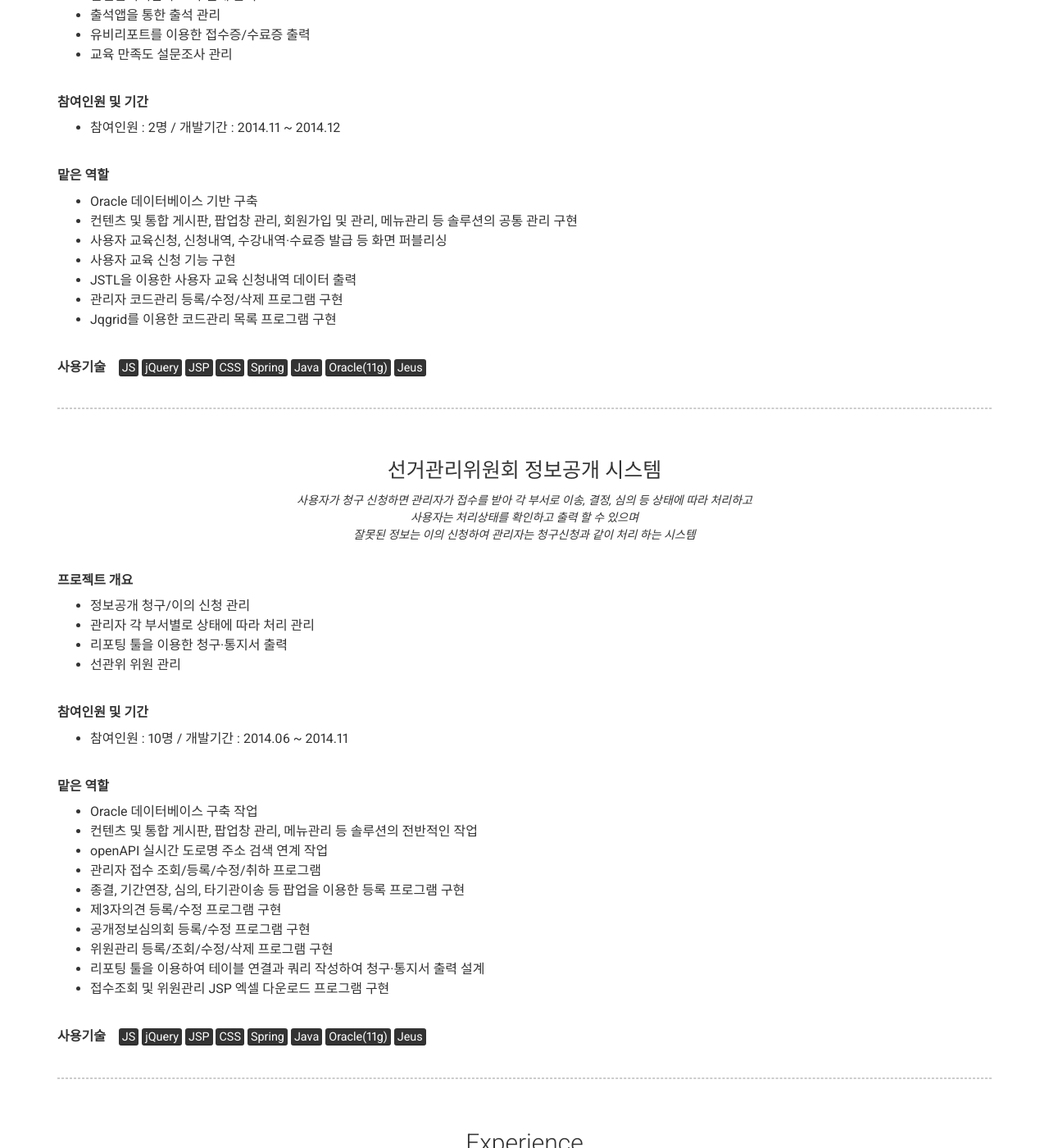
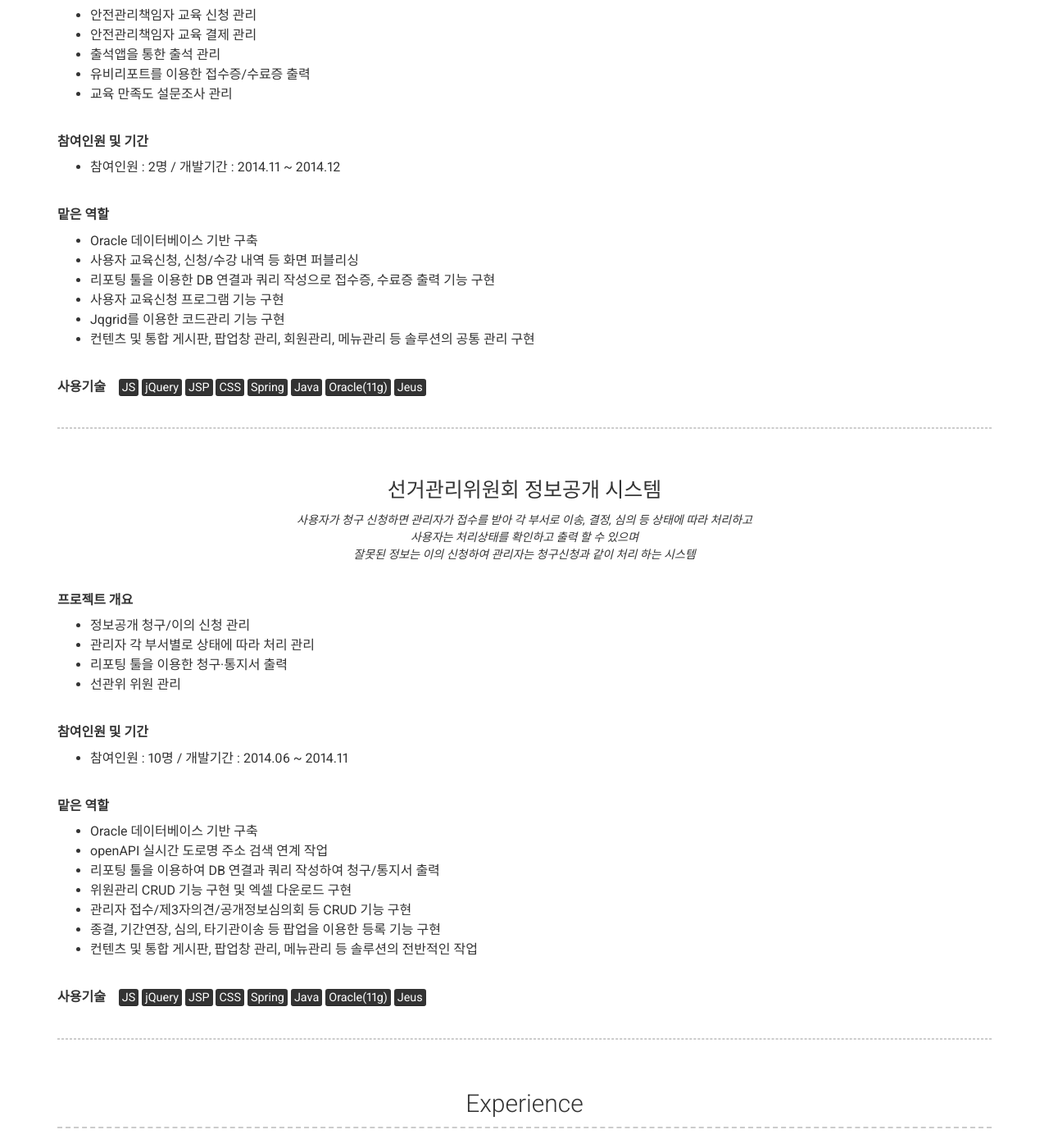
Before and after one commit to gpal1126/gpal1126.github.io, a Jekyll site: the page built from index.md, in a window 1280 px wide and 1400 px high, scrolled down 5604 px. Shown: the whole window at 82% size. Built offline with Jekyll 4.4.1, drawn with Linux system fonts in a browser that asks for light colours; nearby versions of some CDN libraries; some of the changed text lies outside the part shown.

Commit message:
프로젝트 내용 수정

```diff
--- a/_data/projects.yml
+++ b/_data/projects.yml
@@ -11,9 +11,9 @@
     - 구매대행/배송대행 신청
     - 주문/배송 관리, 취소/반품 관리, 사고 관리
     - 관리자 주문 진행 관리
-    - 대행수수료/통관목록/배송옵션/주문상태/무게비용 관리
+    - 대행수수료/통관목록/배송옵션/주문상태/무게비용 통합 관리
     - 담당자/스태프/유저 관리
-    - 공통 게시판 관리
+    - 통합 게시판 관리
     <br/>
     <br/>
 
@@ -33,8 +33,10 @@
     - 네이버 파파고 NMT API를 이용한 상품 데이터 번역, 로마자 변환
     - 네이버 아이디로 로그인 적용
     - multer를 이용한 업로드 구현
-    - summernote를 이용한 게시판 작성, tui-grid를 이용한 리스트, 공통 게시판 구현
-    - bcrypt 이용한 암호화 패스워드 관리, Helmet 사용/x-powered-by 미사용/쿠키 보안 옵션 설정으로 보안성 강화
+    - tui-grid를 이용한 대행수수료/통관목록/배송옵션/주문상태/무게비용 통합 관리
+    - summernote를 이용한 게시판 작성 및 통합 게시판 구현
+    - bcrypt 이용한 암호화 관리, Helmet 사용/x-powered-by 미사용/쿠키 보안 옵션 설정으로 보안성 강화
+    - Linux 쉘스크립트를 이용한 DB 자동 백업 관리
     - KT Cloud를 이용한 서버 세팅 및 배포, 프로젝트 Git 연동
     - proxy를 이용한 포트 기반 가상 호스트 설정
     <br/>
@@ -156,12 +158,12 @@
     <b>맡은 역할</b>
     - 디자인 퍼블리싱
     - 데이터베이스 스키마 설계 및 구축
-    - crop을 이용한 이미지 편집과 업로드 기능 구현
+    - Crop을 이용한 이미지 편집과 업로드 기능 구현
     - 선거투표 서비스 등록 기능 구현
     - 선거투표 서비스 참여 기능 구현
     - highcharts.js를 이용한 선거투표 결과 차트 관리 구현
     - Excel 파일 업로드 데이터 저장 구현
-    - 작성된 선거투표 링크를 이메일/SMS/알림톡으로 발송하는 기능 구현
+    - 작성된 선거투표 링크를 이메일 / SMS / 알림톡으로 발송하는 기능 구현
     - KT Cloud를 이용한 배포, 프로젝트 Git 연동
     - Proxy를 이용한 포트 기반 가상 호스트 설정
     <br/>
@@ -237,10 +239,10 @@
 
     <b>맡은 역할</b>
     - Oracle 데이터베이스 기반 구축
-    - 컨텐츠 및 통합 게시판, 팝업창 관리, 회원관리, 메뉴관리 등 솔루션의 공통 관리 구현
-    - 피해구제 신청/접수,접수대기 등 화면 퍼블리싱
-    - 피해구제에 대한 신청/접수 등록, 수정 기능 구현
+    -	피해구제 신청/접수, 접수대기 등 화면 퍼블리싱
+    -	피해구제에 대한 신청/접수 CRUD 기능 구현
     - Jqgrid를 이용한 신청/접수 리스트 구현
+    - 컨텐츠 및 통합 게시판, 팝업창 관리, 메뉴관리 등 솔루션의 공통 관리 구현
     <br/>
     <br/>
 
@@ -277,12 +279,11 @@
 
     <b>맡은 역할</b>
     - Oracle 데이터베이스 기반 구축
-    - 컨텐츠 및 통합 게시판, 팝업창 관리, 회원가입 및 관리, 메뉴관리 등 솔루션의 공통 관리 구현
-    - 사용자 교육신청, 신청내역, 수강내역·수료증 발급 등 화면 퍼블리싱
-    - 사용자 교육 신청 기능 구현
-    - JSTL을 이용한 사용자 교육 신청내역 데이터 출력
-    - 관리자 코드관리 등록/수정/삭제 프로그램 구현
-    - Jqgrid를 이용한 코드관리 목록 프로그램 구현
+    - 사용자 교육신청, 신청/수강 내역 등 화면 퍼블리싱
+    - 리포팅 툴을 이용한 DB 연결과 쿼리 작성으로 접수증, 수료증 출력 기능 구현
+    - 사용자 교육신청 프로그램 기능 구현
+    - Jqgrid를 이용한 코드관리 기능 구현
+    - 컨텐츠 및 통합 게시판, 팝업창 관리, 회원관리, 메뉴관리 등 솔루션의 공통 관리 구현
     <br/>
     <br/>
 
@@ -318,16 +319,13 @@
     <br/>
 
     <b>맡은 역할</b>
-    - Oracle 데이터베이스 구축 작업
+    - Oracle 데이터베이스 기반 구축
+    - openAPI 실시간 도로명 주소 검색 연계 작업
+    - 리포팅 툴을 이용하여 DB 연결과 쿼리 작성하여 청구/통지서 출력
+    - 위원관리 CRUD 기능 구현 및 엑셀 다운로드 구현
+    - 관리자 접수/제3자의견/공개정보심의회 등 CRUD 기능 구현
+    - 종결, 기간연장, 심의, 타기관이송 등 팝업을 이용한 등록 기능 구현
     - 컨텐츠 및 통합 게시판, 팝업창 관리, 메뉴관리 등 솔루션의 전반적인 작업
-    - openAPI 실시간 도로명 주소 검색 연계 작업
-    - 관리자 접수 조회/등록/수정/취하 프로그램
-    - 종결, 기간연장, 심의, 타기관이송 등 팝업을 이용한 등록 프로그램 구현
-    - 제3자의견 등록/수정 프로그램 구현
-    - 공개정보심의회 등록/수정 프로그램 구현
-    - 위원관리 등록/조회/수정/삭제 프로그램 구현
-    - 리포팅 툴을 이용하여 테이블 연결과 쿼리 작성하여 청구·통지서 출력 설계
-    - 접수조회 및 위원관리 JSP 엑셀 다운로드 프로그램 구현
     <br/>
     <br/>
 
```
